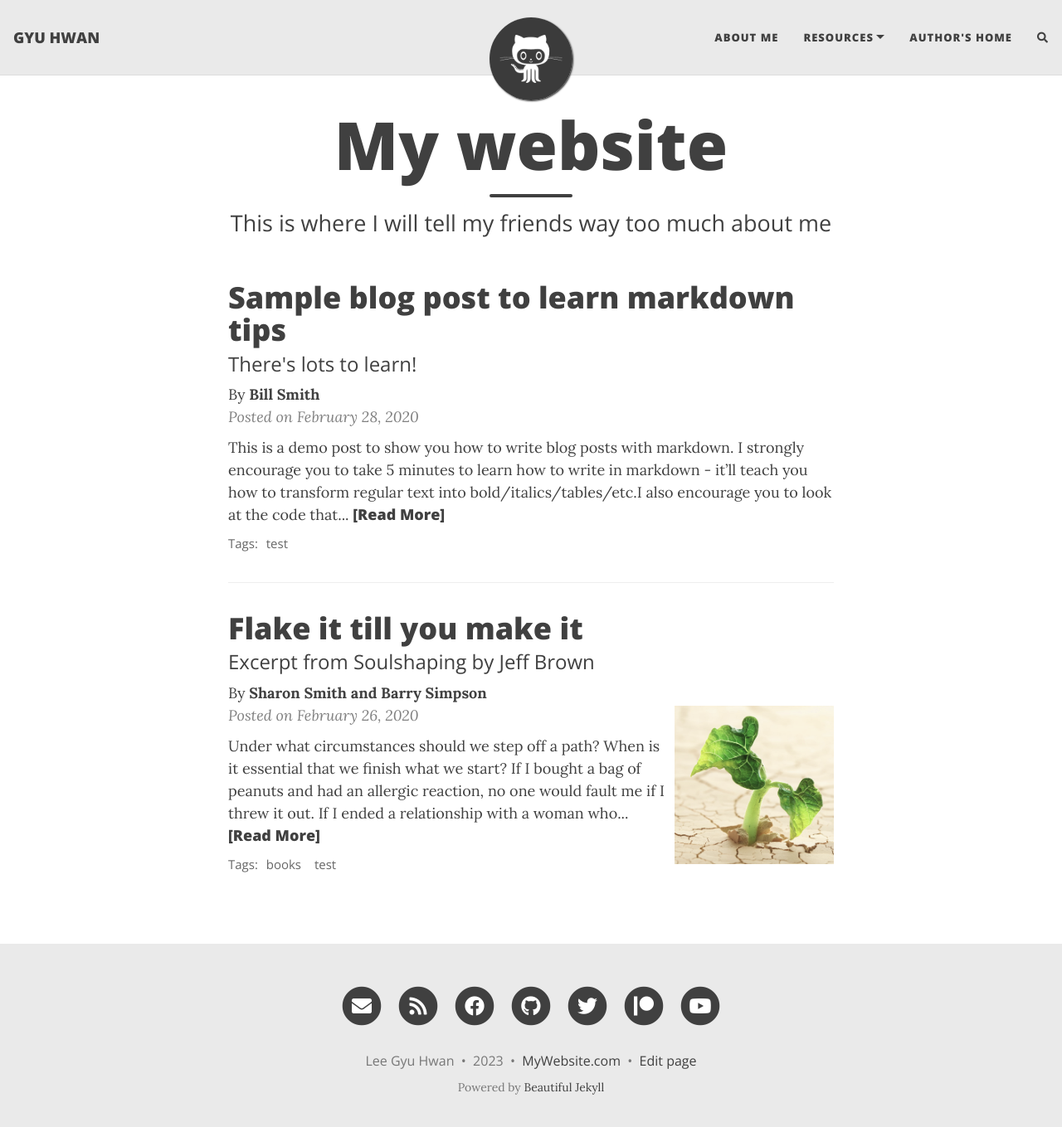
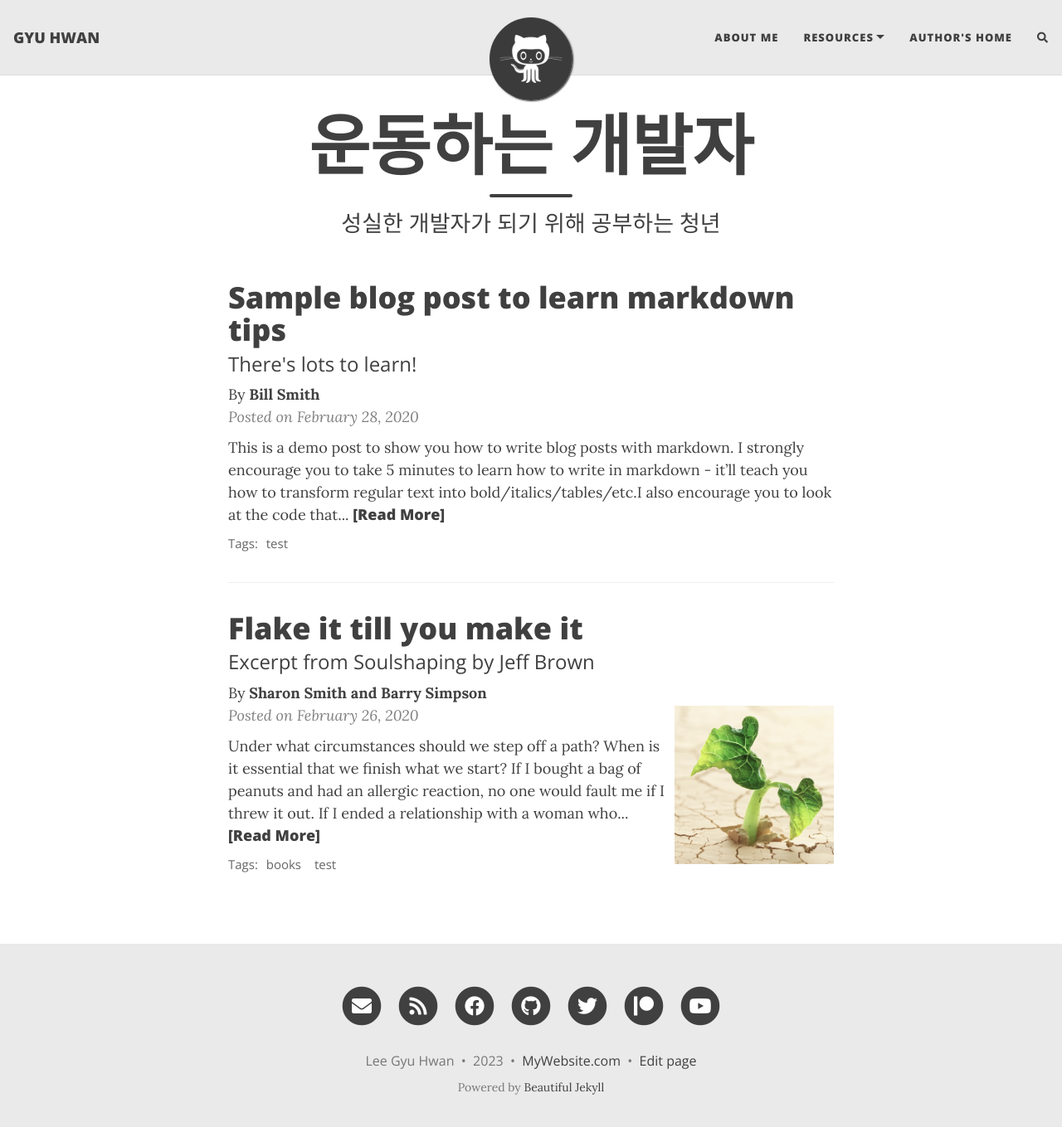
Before and after one commit to Ggyuhwan/Ggyuhwan.github.io, a Jekyll site: the page built from index.html, in a window 1280 px wide and 1372 px high. Shown: the top 1359 px of the window at 83% size. Built offline with Jekyll 4.4.1, drawn with Linux system fonts in a browser that asks for light colours; nearby versions of some CDN libraries; the list of posts is cut into pages by our own code; comment, search, counter and statistics services are not loaded.

Commit message:
첫번째 수정

```diff
--- a/index.html
+++ b/index.html
@@ -1,5 +1,5 @@
 ---
 layout: home
-title: My website
-subtitle: This is where I will tell my friends way too much about me
+title: 운동하는 개발자
+subtitle: 성실한 개발자가 되기 위해 공부하는 청년
 ---
```
